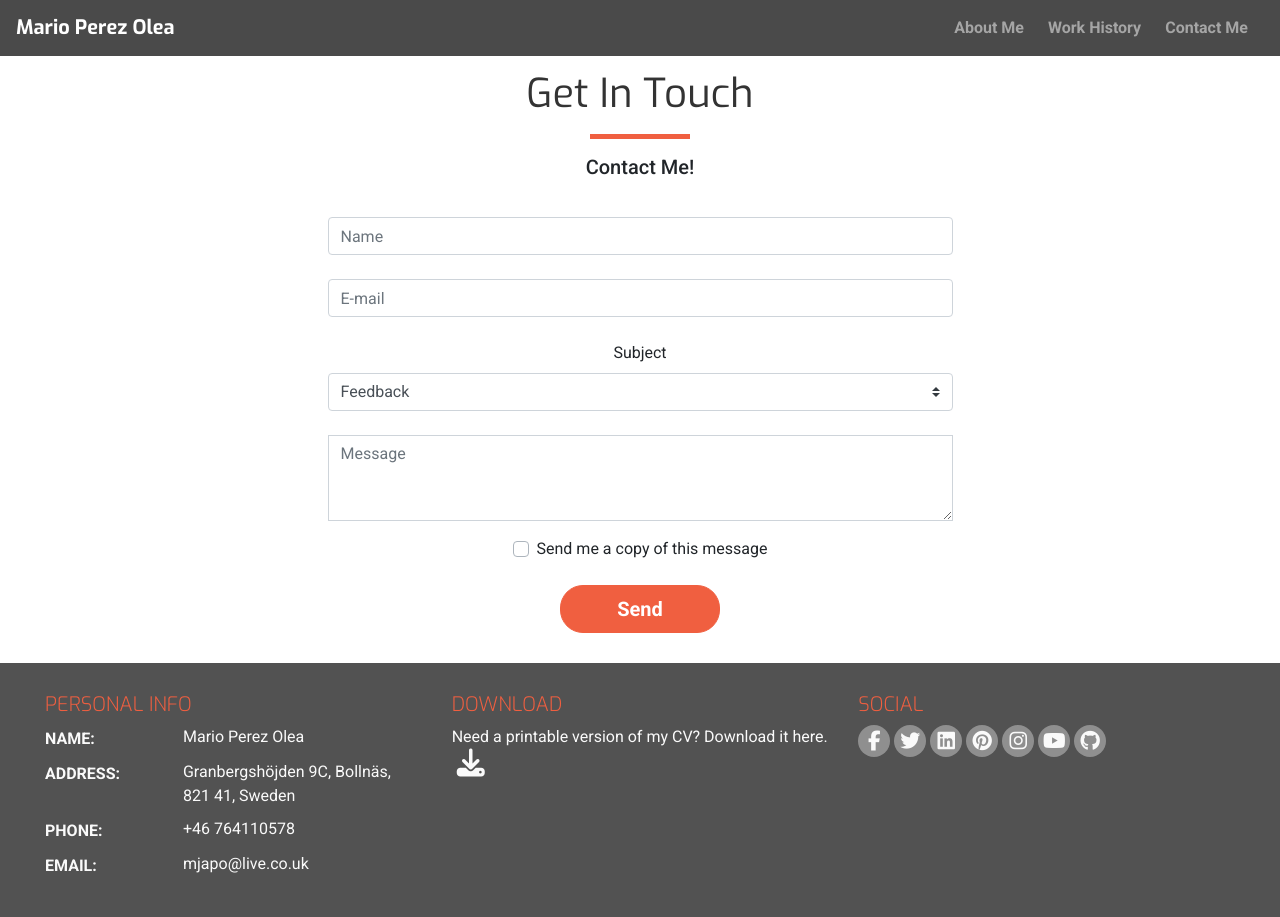
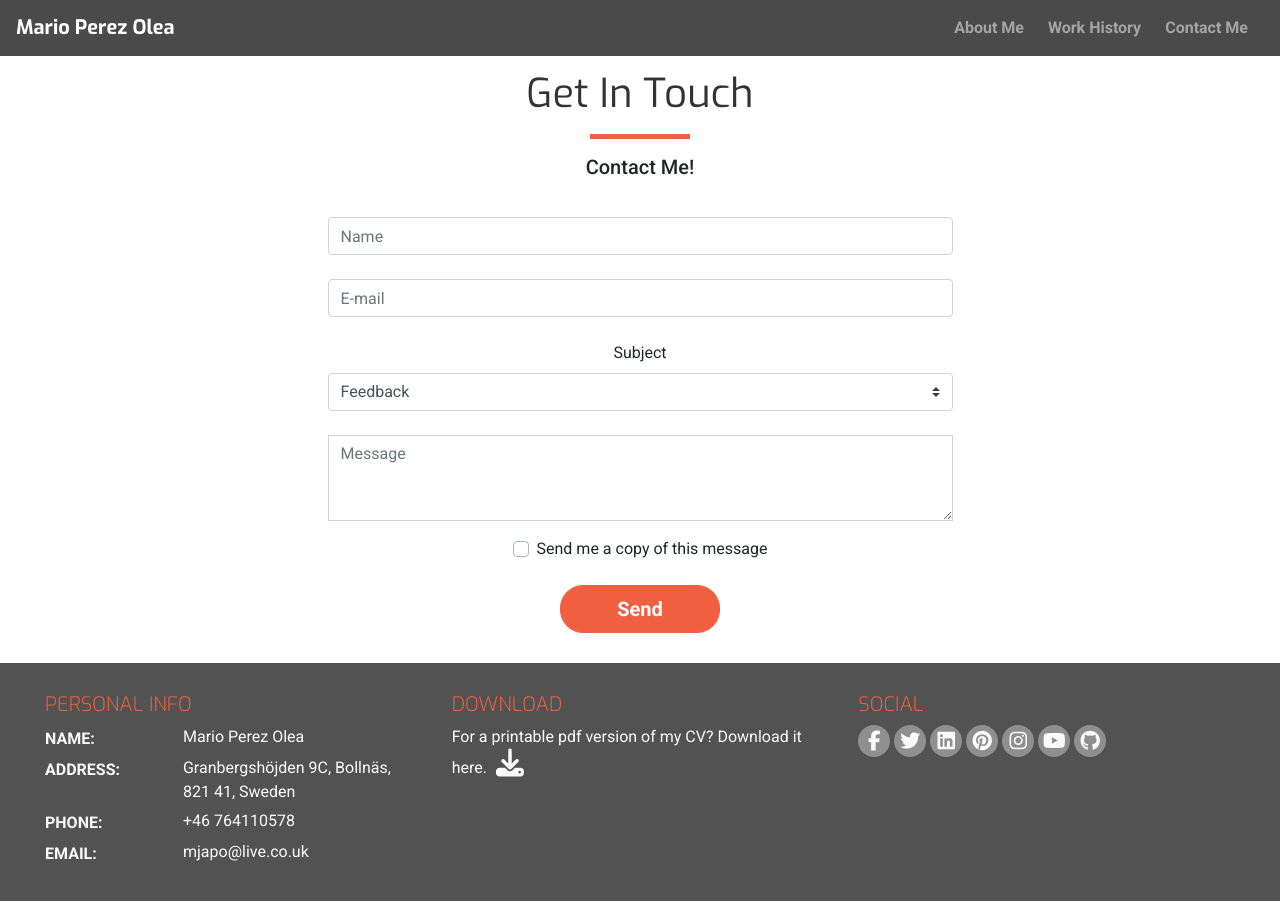
Before and after one commit to Supermario78/my-first-milestone-project, a plain HTML site: page contact.html in a window 1280 px wide. Drawn offline with nearby package versions, Linux system fonts and the light colour scheme.

Commit message:
Small margin changes to personal info

```diff
--- a/assets/css/style.css
+++ b/assets/css/style.css
@@ -25,7 +25,7 @@ body {
 .center-form {
 	padding-top: 10px;
 	margin: 0 auto;
-	max-width: 70%;
+	max-width: 80%;
 }
 
 .history-name {
@@ -652,7 +652,7 @@ margin-bottom: 30px;
 /* --------------- Footer Personal Info. ------------- */
 
 .personal-info-item {
-	margin-bottom: 9px;
+	margin-bottom: 5px;
 	display: block;
 	clear: both;
 }
--- a/contact.html
+++ b/contact.html
@@ -96,7 +96,7 @@
                     </div>
                     <div class="value">
                         <p>
-                           Mario Perez Olea
+                            Mario Perez Olea
                         </p>
                     </div>
                 </div>
@@ -108,7 +108,7 @@
                     </div>
                     <div class="value">
                         <p>
-                           Granbergshöjden 9C, Bollnäs, 821 41, Sweden
+                            Granbergshöjden 9C, Bollnäs, 821 41, Sweden
                         </p>
                     </div>
                 </div>
@@ -120,7 +120,7 @@
                     </div>
                     <div class="value">
                         <p>
-                           +46 764110578
+                            +46 764110578
                         </p>
                     </div>
                 </div>
@@ -132,7 +132,7 @@
                     </div>
                     <div class="value">
                         <p>
-                           mjapo@live.co.uk
+                            mjapo@live.co.uk
                         </p>
                     </div>
                 </div>
@@ -140,7 +140,7 @@
             <div class="col-sm-4">
                 <h5 class="uppercase general-sub">Download</h5>
                 <p class="inline-block">
-                    Need a printable version of my CV? Download it here.
+                    For a printable pdf version of my CV? Download it here.
                     <a href="assets/images/sample-cv.pdf" target="_blank" class="cv-pdf">
                         <i class="fa fa-download" aria-hidden="true"></i>
                         <span class="sr-only">Donwload link.</span>
```
Also changed, not shown: .c9/metadata/environment/assets/css/style.css, .c9/metadata/environment/contact.html, 1 other file.
